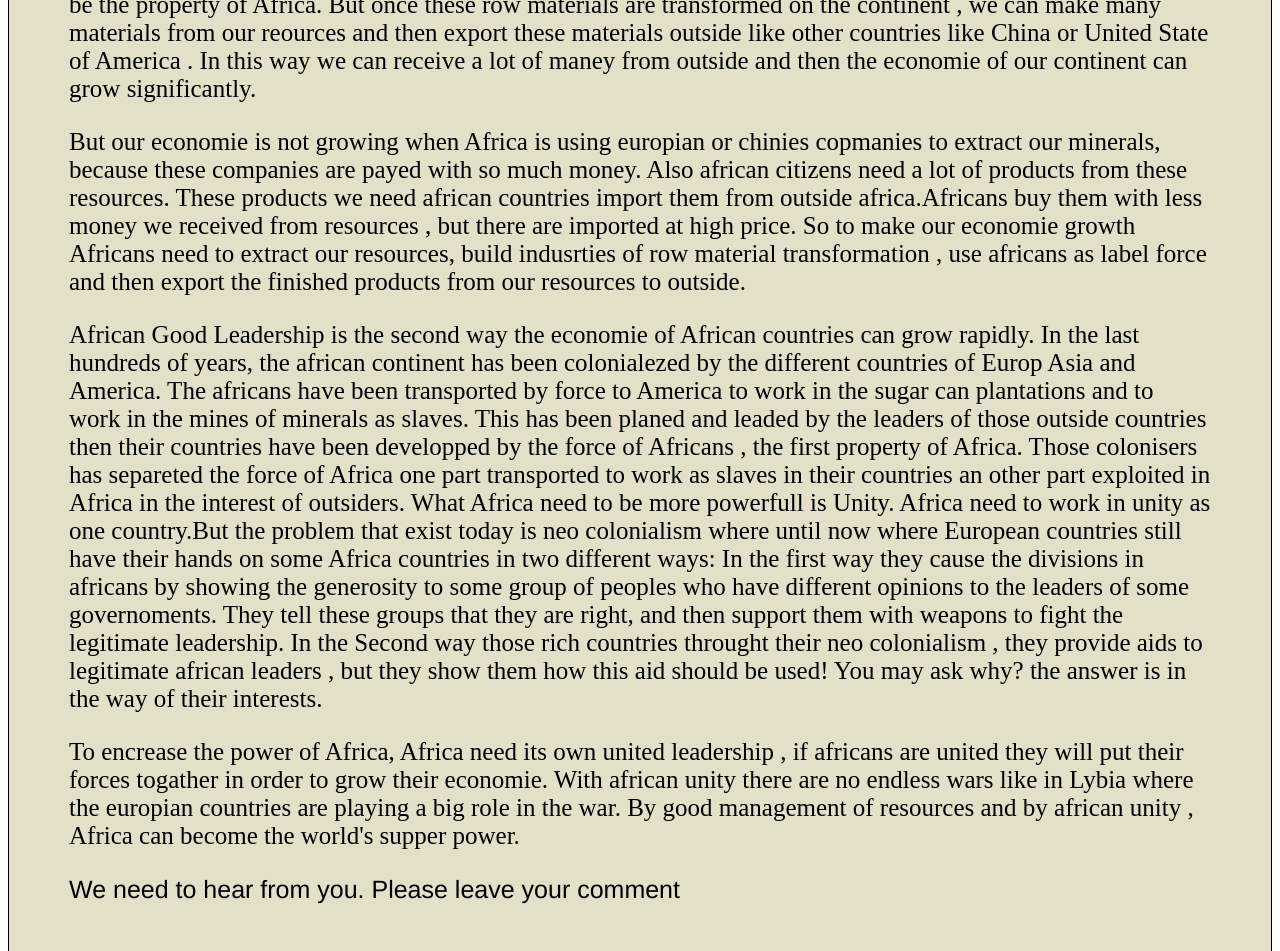
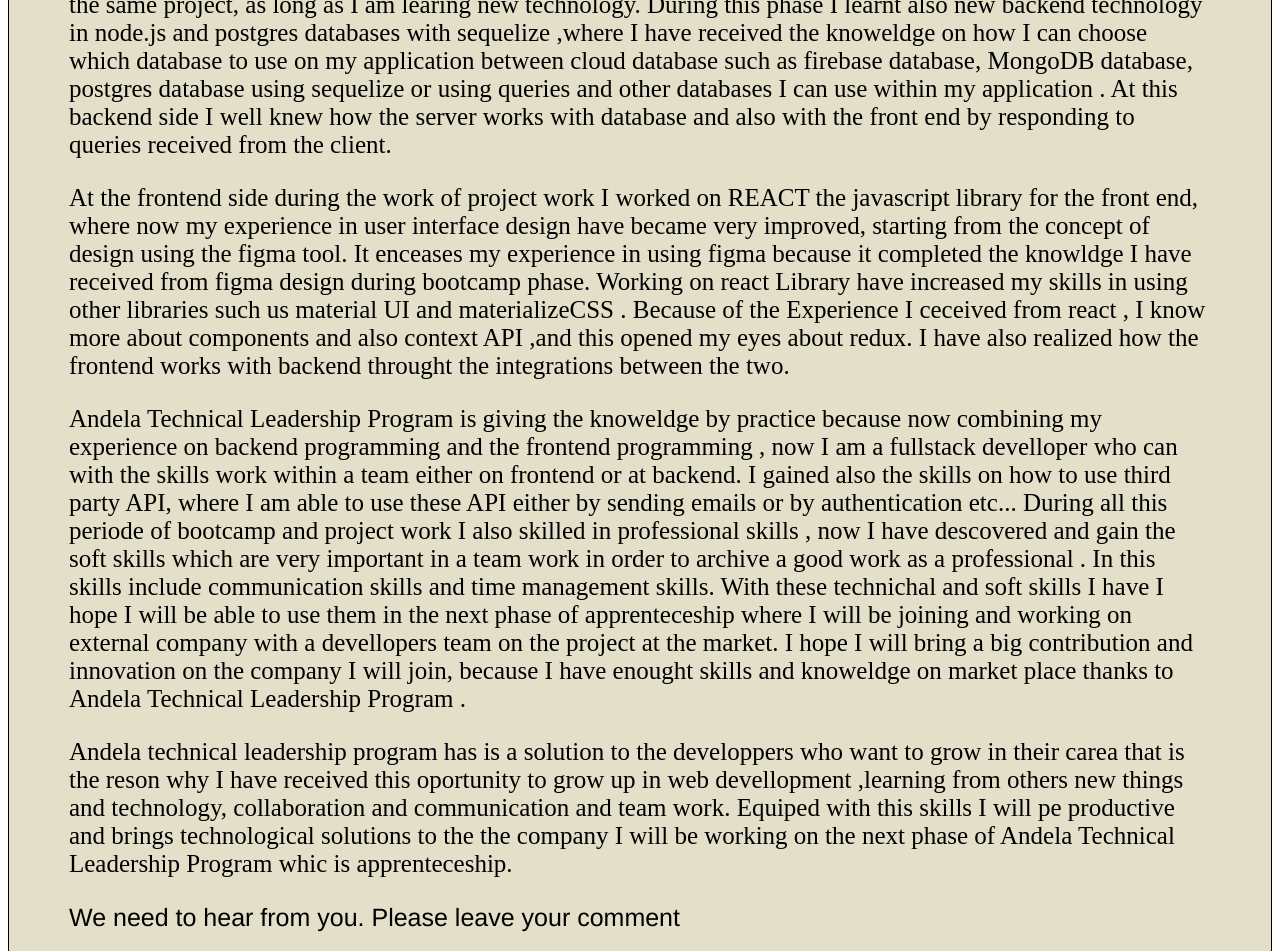
Before and after one commit to furebo/my-atlp-experience, a plain HTML site: page index.html in a window 1280 px wide. Shown: the part 1080-2031 px from the top of the page. Drawn offline with Linux system fonts and the light colour scheme.

Commit message:
experience in atlp

```diff
--- a/index.html
+++ b/index.html
@@ -1,7 +1,7 @@
 <!DOCTYPE hmtl>
 <html>
 <head>
-    <title>The Power of Africa</title>
+    <title>Experience from ATLP</title>
     <meta name="viewport" content="width=device-width, initial-scale=1.0">
 
     <link rel="stylesheet" type="text/css" href="africa.css">
@@ -17,62 +17,57 @@
             <div class="blogheader">
                     <img src="blogimages/didace.jpg" class="myImage">
                    <div class="bloghead">
-                    <marquee direction="right"><h2 class="blogtitle"> Africa Can become a world's Super Power</h2></marquee>
+                    <marquee direction="right"><h2 class="blogtitle"> My Experience from Bootcamp and Project work phase </h2></marquee>
                     <p class="blogheaderParagraph">
-                    Africa is a big continent with 54 countries , and the majority of its population is black. It can become the world's super
-                    power due to its wealth.
+                     The knowledge and experience I gained from Bootcamp and project in Andela Technical leadership Program is very significant.
                     </p>
                     </div>
             </div>
             <div class="blogcontent">
-            <p>By <a href="index.html">Furebo Didace</a> on <span>Tuesday August the 18th 2020</span></p>
+            <p>By <a href="https://furebo.github.io/My-BrandFurebo/">Furebo Didace</a> On <span>Thursday February the 12th 2021</span></p>
             <div class="blogbody">
                 <p>
-                    The African continent has many underground resources and other resources that make the property of many african countries including
-                    the forests ,water and soil. According to the forests, there are some parks full of animals and birds of different types we can not
-                    find in other world's continents. Some countries have volcanoes where there are gorillas and the beautfull lakes . This is the cause
-                    of the tourism on african continent and brings a lot of money from outside Africa to African countries.
+                   Since I have joined Andela Technical Leadership Program in August 2020 , there are now six months . During this period
+                   I have learnt a lot of new skills in defferent areas such as new thechnology , team work and professional skills.
+                   During the Bootcamp phase guided by the high qualified and experienced Andela technichal managers , I received new knowldge
+                   about HTML, CSS, JAVASCRIPT and Cloud Database where I was able to write my portifolio and made it live online. From this experience
+                   I am able to develop hight quality and attractive websites using html,css,and Javscript.
                 </p>
-                <img src="blogimages/africa.PNG" >
+                <img src="blogimages/andela.png" >
 
 
                 <p>
-                        Africa can become a world's super power for different ways I am going to say in this article. The first way is by the good management
-                        of the resources. If the undergound resources extracted from different mines in africa are extracted by africans themselves and then not
-                        exported to Asia or Europ or elsewhere to be sold there; this could be the property of Africa. But once these row materials are transformed
-                        on the continent , we can make many materials from our reources and then export these materials outside like other countries like China or United
-                        State of America . In this way we can receive a lot of maney from outside and then the economie of our continent can grow significantly.
+                   The project work ,the second phase of the program became very import for me because during this phase , I applied the experience I have received
+                   from the bootcamp ,and also opened my eyes on how to work as a team on the same project, as long as I am learing new technology.
+                   During this phase I learnt also new backend technology in node.js and postgres databases with sequelize ,where I have received the knoweldge on how I can
+                   choose which database to use on my application between cloud database such as firebase database, MongoDB database, postgres database using sequelize or using queries
+                   and other databases I can use within my application . At this backend side I well knew how the server works with database and also with the front end by
+                   responding to queries received from the client.
                 </p>
                 <p>
-                        But our economie is not growing when Africa is using europian or chinies copmanies to extract our minerals, because these companies are payed
-                        with so much money. Also african citizens need a lot of products from these resources. These products we need african countries import them
-                        from outside africa.Africans buy them with less money we received from resources , but there are imported at high price. So to make our economie
-                        growth Africans need to extract our resources, build indusrties of row material transformation , use africans as label force and then export
-                        the finished products from our resources to outside.
+                   At the frontend side during the work of project work I worked on REACT the javascript library for the front end, where now my experience in user interface design have became very improved,
+                   starting from the concept of design using the figma tool. It enceases my experience in using figma because it completed the knowldge I have received from figma design during bootcamp phase.
+                   Working on react Library have increased my skills in using other libraries such us material UI and materializeCSS .
+                   Because of the Experience I ceceived from react , I know more about components and also context API ,and this opened my eyes about redux. I have also realized how the frontend works with backend throught the integrations
+                   between the two.
                 </p>
                 <p>
-                        African Good Leadership is the second way the economie of African countries can grow rapidly. In the last hundreds of years, the african continent
-                        has been colonialezed by the different countries of Europ Asia and America. The africans have been transported by force to America to work in the
-                        sugar can plantations and to work in the mines of minerals as slaves. This has been planed and leaded by the leaders of those outside countries
-                        then their countries have been developped by the force of Africans , the first property of Africa. Those colonisers has separeted the force of Africa
-                        one part transported to work as slaves in their countries an other part exploited in Africa in the interest of outsiders.
+                       Andela Technical Leadership Program is giving the knoweldge by practice because now combining my experience on backend programming and the frontend programming ,
+                       now I am a fullstack develloper who can with the skills work within a team either on frontend or at backend. I gained also the skills on how to use third party API, where
+                       I am able to use these API either by sending emails or by authentication etc...
+                       During all this periode of bootcamp and project work I also skilled in professional skills , now I have descovered and gain the soft skills
+                       which are very important in a team work in order to archive a good work as a professional . In this skills include communication skills and time management skills.
 
-                        What Africa need to be more powerfull is Unity. Africa need to work in unity as one country.But the problem that exist today is neo colonialism
-                        where until now where European countries still have their hands on some Africa countries in two different ways:
-
-                        In the first way they cause the divisions in africans by showing the generosity to some group of peoples who have different opinions to the
-                        leaders of some governoments. They tell these groups that they are right, and then support them with weapons to fight the legitimate leadership.
-
-                        In the Second way those rich countries throught their neo colonialism , they provide aids to legitimate african leaders , but they show them how
-                        this aid should be used! You may ask why? the answer is in the way of their interests.
-
+                       With these technichal and soft skills I have I hope I will be able to use them in the next phase of apprenteceship where I will be joining and working on external company
+                       with a devellopers team on the project at the market. I hope I will bring a big contribution and innovation on the company I will join,
+                       because I have enought skills and knoweldge on market place thanks to Andela Technical Leadership Program .
 
 
                </p>
                <p>
-                       To encrease the power of Africa, Africa need its own united leadership , if africans are united they will put their forces togather
-                       in order to grow their economie. With african unity there are no endless wars like in Lybia where the europian countries are playing
-                       a big role in the war. By good management of resources and by african unity , Africa can become the world's supper power.
+                 Andela technical leadership program has is a solution to the developpers who want to grow in their carea that is the reson why I have received this oportunity to grow up in
+                 web devellopment ,learning from others new things and technology, collaboration and communication and team work. Equiped with this skills
+                 I will pe productive and brings technological solutions to the the company I will be working on the next phase of Andela Technical Leadership Program whic is apprenteceship.
                </p>
             </div>
 
```
